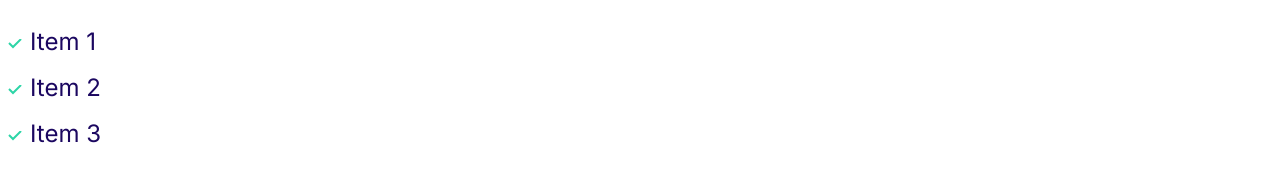
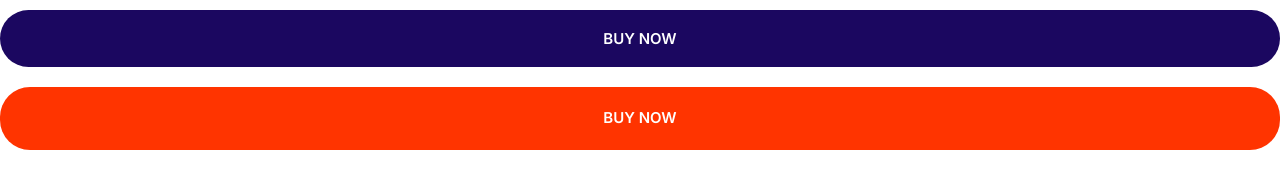
Before and after one commit to Melton-Paul/Moshified-Website, a plain HTML site: page index.html in a window 1280 px wide. Drawn offline with Linux system fonts and the light colour scheme.

Commit message:
Built button/SVG

```diff
--- a/index.html
+++ b/index.html
@@ -12,11 +12,8 @@
     <link rel="stylesheet" href="/CSS/styles.css">
 </head>
 <body>
-<ul class="list list--check">
-    <li class="list__item">Item 1</li>
-    <li class="list__item">Item 2</li>
-    <li class="list__item">Item 3</li>
-</ul>
+    <button class="btn btn--primary btn--block">Buy Now</button>
+    <a href="" class="btn btn--accent btn--block"> Buy Now</a>
 </body>
 
 </html>
```
Also changed, not shown: components/buttons.html (added, +5 -0 lines), components/icons.html (added, +5 -0 lines), Images/sprite.svg (added).
